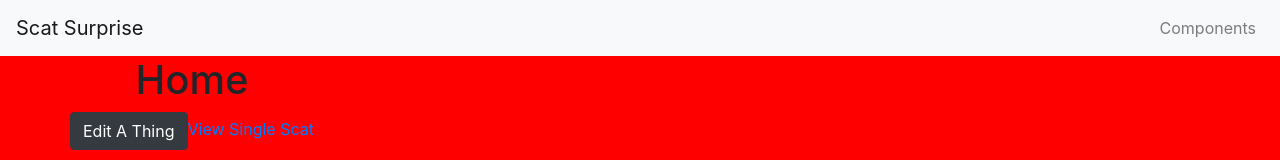
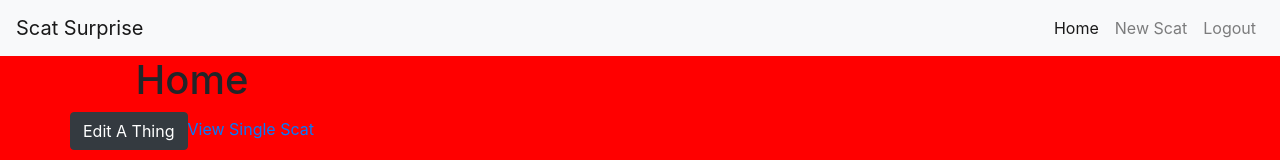
Before and after one commit to davideverett89/scatt-surprise, a React (Create React App) app: page /home in a window 1280 px wide. Shown: the top 160 px of the page. Built offline with nearby package versions, Linux system fonts and the light colour scheme; no server answers; sample sign-in values are in the browser's storage.

Commit message:
Navbar done.

```diff
--- a/src/components/shared/MyNavBar/MyNavBar.js
+++ b/src/components/shared/MyNavBar/MyNavBar.js
@@ -1,6 +1,6 @@
 
 import React from 'react';
-
+import { NavLink as RRNavLink } from 'react-router-dom';
 import {
   Collapse,
   Navbar,
@@ -45,7 +45,13 @@
         return (
           <Nav className="ml-auto" navbar>
             <NavItem>
-              <NavLink href="/components/">Components</NavLink>
+              <NavLink tag={RRNavLink} to='/home'>Home</NavLink>
+            </NavItem>
+            <NavItem>
+              <NavLink tag={RRNavLink} to='/new'>New Scat</NavLink>
+            </NavItem>
+            <NavItem>
+              <NavLink onClick={this.logMeOut}>Logout</NavLink>
             </NavItem>
           </Nav>
         );
@@ -55,8 +61,6 @@
 
     return (
       <div className="myNavbar">
-        {/* <h1>My Navbar</h1> */}
-        {/* <button className="btn btn-danger" onClick={this.logMeOut}>Logout</button> */}
         <Navbar color="light" light expand="md">
           <NavbarBrand href="/">Scat Surprise</NavbarBrand>
           <NavbarToggler onClick={this.toggle} />
```
